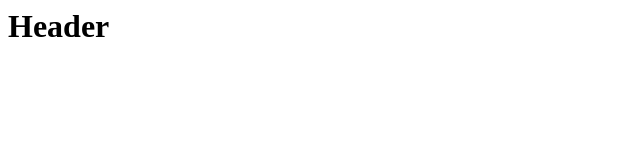
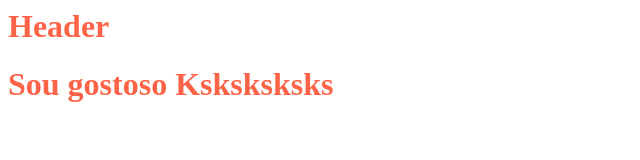
Before and after one commit to Gabicold/teste, a plain HTML site: page index.html in a window 1280 px wide. Shown: the whole page, without its empty margins (0-640 px from the left). Drawn offline with Linux system fonts and the light colour scheme; a web font is replaced by a local one.

Commit message:
Testetestadotestador

```diff
--- a/index.html
+++ b/index.html
@@ -15,6 +15,7 @@
     </header>
 
     <main>
+      <h1>Sou gostoso Ksksksksks</h1>
     </main>
     <footer>
     </footer>
--- a/style.css
+++ b/style.css
@@ -0,0 +1,3 @@
+h1{
+    color:tomato;
+}
```
